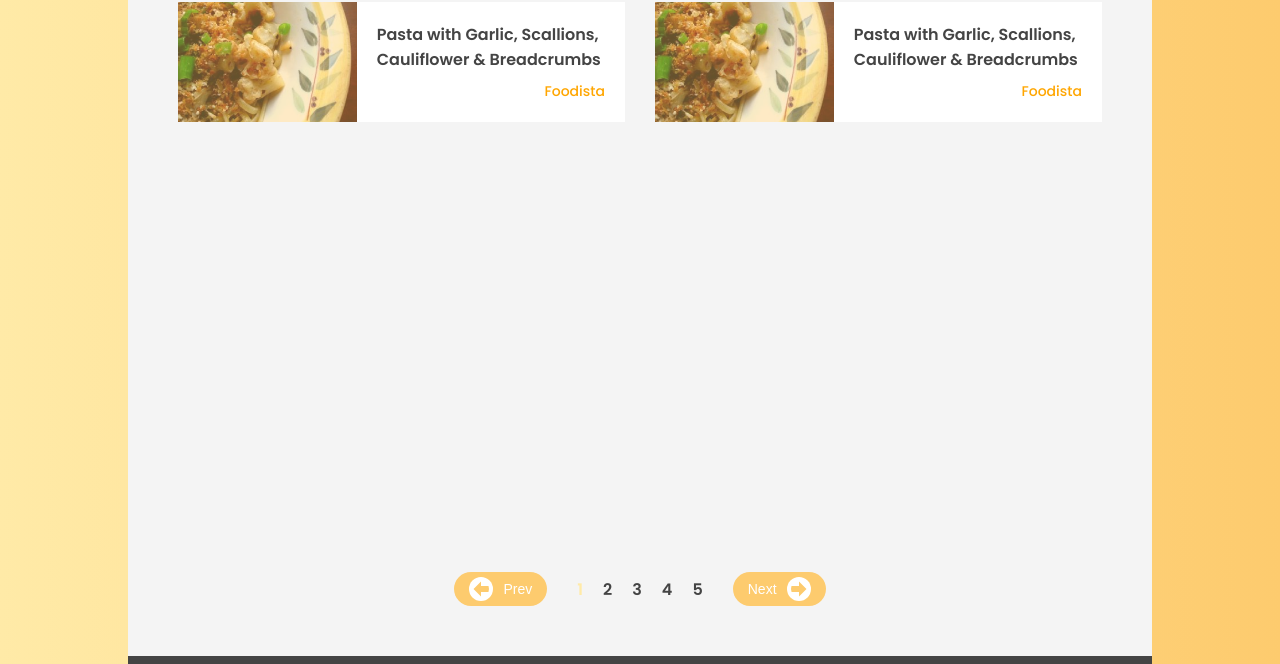
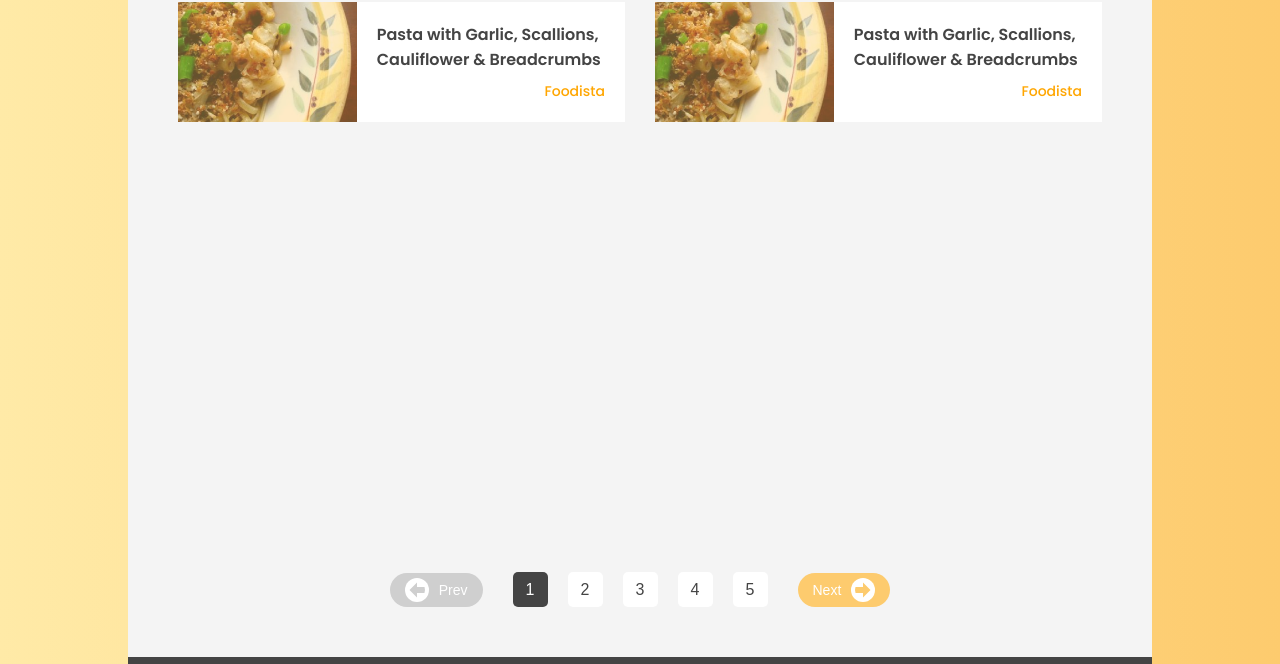
Before and after one commit to yacineahmaich/spacy-app, a website built with Parcel: page index.html in a window 1280 px wide. Shown: the part 551-1215 px from the top of the page. Built offline with nearby package versions, Linux system fonts and the light colour scheme.

Commit message:
finalize  pagination styles

```diff
--- a/index.html
+++ b/index.html
@@ -128,7 +128,7 @@
 
     <!-- Pagination -->
     <div class="pagination">
-      <button class="pagination__btn pagination__btn--prev">
+      <button class="pagination__btn pagination__btn--prev pagination__btn-disabled">
         <svg class="icon--small">
           <use href="src/img/icons.svg#icon-arrow-left"></use>
         </svg>
@@ -136,11 +136,11 @@
       </button>
 
       <div class="pagination__pages">
-        <span class="pagination__pages--active">1</span>
-        <span>2</span>
-        <span>3</span>
-        <span>4</span>
-        <span>5</span>
+        <button class="pagination__pages-page pagination__pages-page--active">1</button>
+        <button class="pagination__pages-page">2</button>
+        <button class="pagination__pages-page">3</button>
+        <button class="pagination__pages-page">4</button>
+        <button class="pagination__pages-page">5</button>
       </div>
 
       <button class="pagination__btn pagination__btn--next">
--- a/src/scss/_pagination.scss
+++ b/src/scss/_pagination.scss
@@ -11,15 +11,27 @@
     display: flex;
     gap: 2rem;
 
-    span {
+    &-page {
       font-size: 1.6rem;
-      font-weight: 600;
+      width: 3.5rem;
+      height: 3.5rem;
+      border: none;
+      outline: none;
+      background-color: #fff;
+      color: #444;
+      border-radius: 5px;
       cursor: pointer;
-      color: $color-text-dark;
-    }
+      transition: all 0.4s;
+      &:hover {
+        background-color: #444;
+        color: #fff;
+        transform: translateY(-2px);
+      }
 
-    &--active {
-      color: $color-primary-light !important;
+      &--active {
+        background-color: #444;
+        color: #fff;
+      }
     }
   }
 
@@ -32,6 +44,26 @@
     padding: 0.5rem 1.5rem;
     border-radius: 40px;
     cursor: pointer;
+    transition: all 0.3s;
+
+    &:not(&-disabled):hover {
+      background-color: $color-primary-dark;
+    }
+    &:not(&-disabled):hover svg {
+      fill: $color-primary-dark;
+    }
+
+    &--next:not(&-disabled):hover {
+      transform: translateX(0.3rem);
+    }
+    &--prev:not(&-disabled):hover {
+      transform: translateX(-0.3rem);
+    }
+
+    // PAGINATION BTN DISABLED
+    &-disabled {
+      filter: grayscale(100%);
+    }
 
     svg {
       box-sizing: content-box;
```
